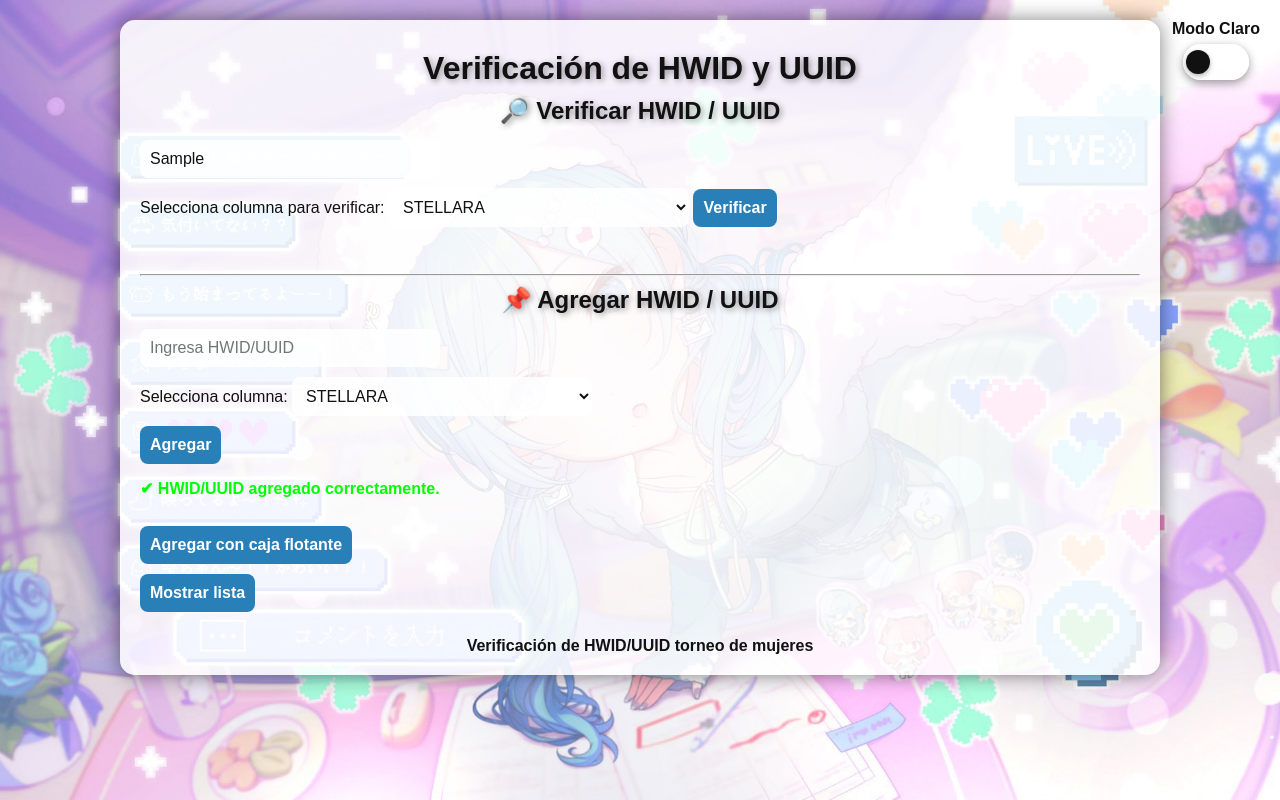
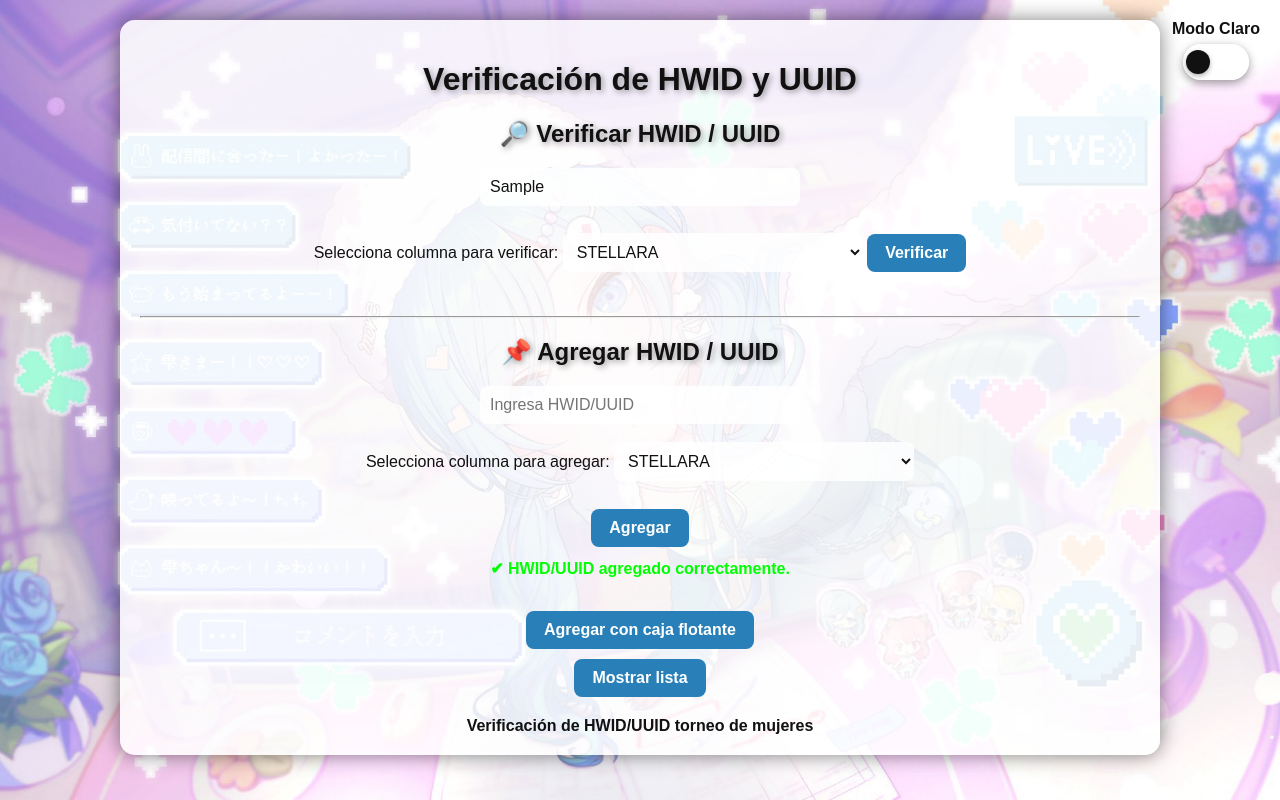
Before and after one commit to enashinonome85-hash/HWID, a plain HTML site: page index.html in a window 1280 px wide. Both pictures are taken after typing "Sample", "Sample" into the empty fields and a click on the button "Agregar". Drawn offline with Linux system fonts and the light colour scheme.

Commit message:
Update index.html

```diff
--- a/index.html
+++ b/index.html
@@ -1,35 +1,37 @@
 <!DOCTYPE html>
 <html lang="es">
 <head>
-<meta charset="UTF-8">
-<meta name="viewport" content="width=device-width, initial-scale=1">
+<meta charset="UTF-8" />
+<meta name="viewport" content="width=device-width, initial-scale=1" />
 <title>Verificación de HWID y UUID</title>
+
 <style>
 :root {
     --bg-overlay: rgba(255, 255, 255, 0.15);
     --panel-bg: rgba(255, 255, 255, 0.85);
     --text-color: #111;
 }
+
 body.dark {
     --bg-overlay: rgba(0, 0, 0, 0.45);
     --panel-bg: rgba(0, 0, 0, 0.75);
     --text-color: #fff;
 }
+
 body {
     font-family: Arial, sans-serif;
     margin: 0;
+    padding: 20px;
     color: var(--text-color);
+    text-align: center;
     background-image: url('20240731_073957.jpg');
     background-size: cover;
     background-position: center;
     background-attachment: fixed;
     display: flex;
     justify-content: center;
-    align-items: flex-start;
-    min-height: 100vh;
-    padding: 20px;
-    box-sizing: border-box;
 }
+
 .container {
     width: 100%;
     max-width: 1000px;
@@ -38,26 +40,37 @@ body {
     border-radius: 15px;
     box-shadow: 0 0 20px rgba(0,0,0,0.5);
 }
-h1,h2 { text-align:center; text-shadow: 2px 2px 6px rgba(0,0,0,.4); margin: 10px 0; }
-input, select, button {
+
+h1, h2 { text-shadow: 2px 2px 6px rgba(0,0,0,.4); }
+
+input, select {
+    padding: 10px;
+    width: 100%;
+    max-width: 300px;
     font-size: 16px;
     border-radius: 8px;
     border: none;
     outline: none;
-    padding: 10px;
-    margin: 5px 0;
-    box-sizing: border-box;
+    background: var(--panel-bg);
+    color: var(--text-color);
 }
-input, select { width: 100%; max-width: 300px; background: var(--panel-bg); color: var(--text-color); }
+
 button {
+    padding: 10px 18px;
+    font-size: 16px;
+    margin-top: 10px;
+    cursor: pointer;
+    border-radius: 8px;
+    border: none;
     background: #2980b9;
     color: white;
     font-weight: bold;
-    cursor: pointer;
-    transition: 0.2s;
+    transition: .2s;
 }
+
 button:hover { background: #3498db; }
-#resultado, #resultadoAgregar { margin-top: 10px; font-weight: bold; min-height: 24px; }
+
+#resultado, #resultadoAgregar { margin-top: 12px; font-weight: bold; min-height: 24px; }
 
 .caja-flotante {
     width: 95%;
@@ -77,7 +90,9 @@ button:hover { background: #3498db; }
     transition: opacity .3s ease, transform .3s ease;
     z-index: 9999;
 }
-.caja-flotante.visible { display: block; opacity:1; transform:translate(-50%, -50%) scale(1);}
+
+.caja-flotante.visible { display: block; opacity: 1; transform: translate(-50%, -50%) scale(1); }
+
 .closeBtn {
     background: #c0392b;
     border: none;
@@ -90,18 +105,33 @@ button:hover { background: #3498db; }
     top: 12px;
     right: 12px;
 }
+
 .lista-scroll {
     overflow-x: auto;
     margin-top: 10px;
 }
+
 .tabla { display: flex; flex-direction: column; width: 100%; }
-.fila { display: flex; border-bottom:1px solid rgba(0,0,0,.2);}
-.columna { flex: 1; min-width: 150px; padding: 6px; word-break: break-word; text-align: center; }
+.fila { display: flex; }
+.columna { flex: 1; min-width: 150px; padding: 6px; border-bottom: 1px solid rgba(0,0,0,0.2); word-break: break-word; text-align: center; }
 .encabezado .columna { font-weight: bold; background: var(--bg-overlay); }
-.delBtn { background-color: red; color:white; border:none; padding:4px 8px; font-size:12px; cursor:pointer; border-radius:4px; display:block; margin:5px auto 0;}
+
+.delBtn {
+    background-color: red;
+    color: white;
+    border: none;
+    padding: 4px 8px;
+    font-size: 12px;
+    cursor: pointer;
+    border-radius: 4px;
+    display: block;
+    margin: 5px auto 0;
+}
+
 .bienvenida {
     position: fixed;
-    top: 50%; left: 50%;
+    top: 50%;
+    left: 50%;
     transform: translate(-50%, -50%) scale(0.7);
     background: var(--panel-bg);
     color: var(--text-color);
@@ -110,34 +140,70 @@ button:hover { background: #3498db; }
     backdrop-filter: blur(8px);
     box-shadow: 0px 0px 20px #000;
     text-align: center;
-    width: 320px; max-width:90%;
-    opacity:0; pointer-events:none;
+    width: 320px;
+    max-width: 90%;
+    opacity: 0;
+    pointer-events: none;
     transition: opacity .4s ease, transform .4s ease;
     z-index: 9999;
 }
-.bienvenida.visible { opacity:1; transform:translate(-50%,-50%) scale(1); pointer-events:auto;}
+
+.bienvenida.visible {
+    opacity: 1;
+    transform: translate(-50%, -50%) scale(1);
+    pointer-events: auto;
+}
+
 #switchContainer {
-    position: fixed; top:20px; right:20px;
-    display:flex; flex-direction:column; align-items:center; z-index:9999;
+    position: fixed;
+    top: 20px;
+    right: 20px;
+    display: flex;
+    flex-direction: column;
+    align-items: center;
+    z-index: 9999;
 }
-#switchText { margin-bottom:6px; font-weight:bold; color:var(--text-color);}
+
+#switchText { margin-bottom: 6px; font-weight: bold; color: var(--text-color); }
+
 #switchTema {
-    width:60px; height:30px; background:var(--panel-bg); border-radius:50px; cursor:pointer; box-shadow:0 3px 10px rgba(0,0,0,0.4);
-    display:flex; align-items:center; padding:3px; transition: background .3s ease, transform .3s ease;
+    width: 60px;
+    height: 30px;
+    background: var(--panel-bg);
+    border-radius: 50px;
+    cursor: pointer;
+    box-shadow: 0 3px 10px rgba(0,0,0,0.4);
+    display: flex;
+    align-items: center;
+    padding: 3px;
+    transition: background .3s ease, transform .3s ease;
 }
-#switchTema .toggle { width:24px; height:24px; background:var(--text-color); border-radius:50%; transition: transform .3s ease, background .3s ease; box-shadow:0 2px 5px rgba(0,0,0,0.3);}
-body.dark #switchTema .toggle { transform: translateX(30px);}
-#switchTema:hover { transform: scale(1.1);}
-@media(max-width:600px){
-    #switchContainer { top:auto; bottom:20px; right:20px;}
-    #switchTema { width:50px; height:26px; padding:2px;}
-    #switchTema .toggle { width:20px; height:20px;}
-    body.dark #switchTema .toggle { transform: translateX(24px);}
-    #switchText { font-size:14px;}
+
+#switchTema .toggle {
+    width: 24px;
+    height: 24px;
+    background: var(--text-color);
+    border-radius: 50%;
+    transition: transform .3s ease, background .3s ease;
+    box-shadow: 0 2px 5px rgba(0,0,0,0.3);
+}
+
+body.dark #switchTema .toggle { transform: translateX(30px); }
+#switchTema:hover { transform: scale(1.1); }
+
+@media (max-width: 600px) {
+    #switchContainer { top: auto; bottom: 20px; right: 20px; }
+    #switchTema { width: 50px; height: 26px; padding: 2px; }
+    #switchTema .toggle { width: 20px; height: 20px; }
+    body.dark #switchTema .toggle { transform: translateX(24px); }
+    #switchText { font-size: 14px; }
 }
 
 #footerText {
-    text-align:center; margin-top:20px; font-weight:bold; color:var(--text-color);
+    text-align:center;
+    margin-top:20px;
+    font-weight:bold;
+    color:var(--text-color);
 }
 </style>
 </head>
@@ -145,11 +211,13 @@ body.dark #switchTema .toggle { transform: translateX(30px);}
 
 <div class="container">
 
+<!-- Interruptor -->
 <div id="switchContainer">
     <div id="switchText">Modo Claro</div>
     <div id="switchTema" onclick="toggleTema()"><div class="toggle"></div></div>
 </div>
 
+<!-- Bienvenida -->
 <div id="bienvenida" class="bienvenida">
     <h2>¡Bienvenido!</h2>
     <p>Gracias por usar el verificador de HWID / UUID.</p>
@@ -157,42 +225,44 @@ body.dark #switchTema .toggle { transform: translateX(30px);}
 </div>
 
 <h1>Verificación de HWID y UUID</h1>
+
 <h2>🔎 Verificar HWID / UUID</h2>
-<input id="codigoVerificar" placeholder="Ingresa HWID o UUID"><br>
+<input id="codigoVerificar" placeholder="Ingresa HWID o UUID" />
+<br /><br />
 <label for="columnaSeleccion">Selecciona columna para verificar:</label>
 <select id="columnaSeleccion"></select>
 <button onclick="verificar()">Verificar</button>
 <div id="resultado"></div>
 
-<hr>
+<hr />
+
 <h2>📌 Agregar HWID / UUID</h2>
-<input id="inputAgregarDirecto" placeholder="Ingresa HWID/UUID"><br>
-<label for="columnaAgregarDirecto">Selecciona columna:</label>
-<select id="columnaAgregarDirecto"></select><br>
+<input id="inputAgregarDirecto" placeholder="Ingresa HWID/UUID" />
+<br /><br />
+<label for="columnaAgregarDirecto">Selecciona columna para agregar:</label>
+<select id="columnaAgregarDirecto"></select>
+<br /><br />
 <button onclick="agregarDirecto()">Agregar</button>
-<div id="resultadoAgregar"></div><br>
+<div id="resultadoAgregar"></div>
+<br />
 <button onclick="abrirAgregar()">Agregar con caja flotante</button>
 
 <div id="cajaAgregar" class="caja-flotante">
     <button class="closeBtn" onclick="cerrarAgregar()">X</button>
     <h3>Agregar HWID / UUID</h3>
-    <input id="inputAgregar" placeholder="Ingresa HWID/UUID"><br>
+    <input id="inputAgregar" placeholder="Ingresa HWID/UUID" />
+    <br /><br />
     <label for="columnaAgregar">Selecciona columna:</label>
-    <select id="columnaAgregar"></select><br>
+    <select id="columnaAgregar"></select>
+    <br /><br />
     <button onclick="agregarAHWID()">Agregar</button>
 </div>
 
-<br><button id="toggleBtn" onclick="toggleLista()">Mostrar lista</button>
+<br />
+<button id="toggleBtn" onclick="toggleLista()">Mostrar lista</button>
 
 <div id="listaFlotante" class="caja-flotante">
     <button class="closeBtn" onclick="toggleLista()">X</button>
-    <div style="margin-bottom: 10px; display:flex; flex-wrap:wrap; gap:8px; justify-content:center; align-items:center;">
-        <label for="filtroColumna">Mostrar columna:</label>
-        <select id="filtroColumna" onchange="actualizarLista()">
-            <option value="-1">Todas</option>
-        </select>
-        <button onclick="toggleTodasColumnas()">Alternar Todas/Una</button>
-    </div>
     <div id="lista" class="lista-scroll">
         <div class="tabla">
             <div class="fila encabezado" id="encabezadoColumnas"></div>
@@ -218,117 +288,89 @@ function escapeHtml(text){return text.replace(/[&<>"']/g,c=>({"&":"&amp;","<":"&
 const selector = document.getElementById("columnaSeleccion");
 const selectorAgregar = document.getElementById("columnaAgregar");
 const selectorAgregarDirecto = document.getElementById("columnaAgregarDirecto");
-const filtroColumna = document.getElementById("filtroColumna");
 
 nombresColumnas.forEach((nombre,index)=>{
     [selector,selectorAgregar,selectorAgregarDirecto].forEach(sel=>{
         const opt=document.createElement("option"); opt.value=index; opt.textContent=nombre; sel.appendChild(opt);
     });
-    const optFiltro = document.createElement("option"); optFiltro.value=index; optFiltro.textContent=nombre; filtroColumna.appendChild(optFiltro);
 });
+
+function crearEncabezado(){
+    const encabezadoDiv = document.getElementById("encabezadoColumnas");
+    encabezadoDiv.innerHTML="";
+    nombresColumnas.forEach(nombre=>{
+        const col = document.createElement("div");
+        col.className="columna";
+        col.innerHTML=escapeHtml(nombre);
+        encabezadoDiv.appendChild(col);
+    });
+}
+crearEncabezado();
+
+function actualizarLista(){
+    const filasDiv=document.getElementById("filasHWID");
+    filasDiv.innerHTML="";
+    if(codigos.length===0){
+        filasDiv.innerHTML=`<div class="fila"><div class="columna" style="flex:${nombresColumnas.length}">No hay HWID/UUID guardados.</div></div>`;
+        return;
+    }
+    const totalCols=nombresColumnas.length;
+    const totalFilas=Math.ceil(codigos.length/totalCols);
+    for(let i=0;i<totalFilas;i++){
+        const fila=document.createElement("div"); fila.className="fila";
+        for(let j=0;j<totalCols;j++){
+            const idx=i*totalCols+j;
+            const codigo=codigos[idx]||"";
+            const boton=codigo?`<button class="delBtn" onclick="eliminarCodigo(${idx})">Eliminar</button>`:"";
+            const col=document.createElement("div");
+            col.className="columna"; col.innerHTML=escapeHtml(codigo)+boton;
+            fila.appendChild(col);
+        }
+        filasDiv.appendChild(fila);
+    }
+}
+actualizarLista();
 
 function abrirAgregar(){document.getElementById("cajaAgregar").classList.add("visible");}
 function cerrarAgregar(){document.getElementById("cajaAgregar").classList.remove("visible");}
 
 function existeHWID(valor){return codigos.includes(valor);}
+
 function agregarEnColumna(valor,colIndex){
-    const resultadoAgregarDiv=document.getElementById("resultadoAgregar");
-    resultadoAgregarDiv.textContent=""; resultadoAgregarDiv.style.color="";
-    if(existeHWID(valor)){resultadoAgregarDiv.textContent="✘ Este HWID/UUID ya está registrado.";resultadoAgregarDiv.style.color="red";return false;}
-    const numColumnas=nombresColumnas.length;
-    const totalFilas=Math.ceil(codigos.length/numColumnas);
+    const res=document.getElementById("resultadoAgregar"); res.textContent=""; res.style.color="";
+    if(existeHWID(valor)){res.textContent="✘ Este HWID/UUID ya está registrado.";res.style.color="red"; return false;}
+    const numCols=nombresColumnas.length;
+    const totalFilas=Math.ceil(codigos.length/numCols);
     let nuevaLista=codigos.slice();
     let insertIndex=-1;
-    for(let fila=0;fila<totalFilas;fila++){
-        const idx=fila*numColumnas+colIndex;
+    for(let f=0;f<totalFilas;f++){
+        const idx=f*numCols+colIndex;
         if(idx>=nuevaLista.length||!nuevaLista[idx]){insertIndex=idx;break;}
     }
-    if(insertIndex===-1){insertIndex=totalFilas*numColumnas+colIndex;}
-    while(nuevaLista.length<insertIndex){nuevaLista.push("");}
+    if(insertIndex===-1) insertIndex=totalFilas*numCols+colIndex;
+    while(nuevaLista.length<insertIndex) nuevaLista.push("");
     nuevaLista[insertIndex]=valor;
     codigos=nuevaLista;
     localStorage.setItem("codigosGuardados",JSON.stringify(codigos));
     actualizarLista();
-    resultadoAgregarDiv.textContent="✔ HWID/UUID agregado correctamente.";
-    resultadoAgregarDiv.style.color="lime";
+    res.textContent="✔ HWID/UUID agregado correctamente."; res.style.color="lime";
     return true;
 }
-function agregarAHWID(){const input=document.getElementById("inputAgregar");const valor=input.value.trim();const colIndex=parseInt(document.getElementById("columnaAgregar").value);if(!valor){alert("HWID/UUID vacío");return;}if(agregarEnColumna(valor,colIndex)){input.value="";cerrarAgregar();}}
-function agregarDirecto(){const valor=document.getElementById("inputAgregarDirecto").value.trim();const colIndex=parseInt(document.getElementById("columnaAgregarDirecto").value);if(!valor){alert("HWID/UUID vacío");return;}if(agregarEnColumna(valor,colIndex)){document.getElementById("inputAgregarDirecto").value="";}}
 
-function eliminarCodigo(i){
-    const input = prompt("Ingrese la contraseña para eliminar este HWID/UUID:");
-    if(input===null)return;
-    if(input!==CONTRASENA){alert("Contraseña incorrecta"); return;}
-    codigos[i]=""; localStorage.setItem("codigosGuardados",JSON.stringify(codigos));
-    actualizarLista();
+function agregarAHWID(){const input=document.getElementById("inputAgregar"); const valor=input.value.trim(); const colIndex=parseInt(document.getElementById("columnaAgregar").value); if(!valor){alert("HWID/UUID vacío"); return;} if(agregarEnColumna(valor,colIndex)){input.value=""; cerrarAgregar();}}
+function agregarDirecto(){const valor=document.getElementById("inputAgregarDirecto").value.trim(); const colIndex=parseInt(document.getElementById("columnaAgregarDirecto").value); if(!valor){alert("HWID/UUID vacío"); return;} if(agregarEnColumna(valor,colIndex)){document.getElementById("inputAgregarDirecto").value="";}}
+
+function eliminarCodigo(i){const input=prompt("Ingrese la contraseña para eliminar este HWID/UUID:"); if(input===null)return; if(input!==CONTRASENA){alert("Contraseña incorrecta"); return;} codigos[i]=""; localStorage.setItem("codigosGuardados",JSON.stringify(codigos)); actualizarLista();}
+
+let listaVisible=false; function toggleLista(){listaVisible=!listaVisible; document.getElementById("listaFlotante").classList.toggle("visible",listaVisible); document.getElementById("toggleBtn").textContent=listaVisible?"Lista abierta":"Mostrar lista";}
+
+function verificar(){const c=document.getElementById("codigoVerificar").value.trim(); const r=document.getElementById("resultado"); const colIndex=parseInt(document.getElementById("columnaSeleccion").value); const colHWIDs=codigos.filter((_,i)=>i%nombresColumnas.length===colIndex); if(colHWIDs.includes(c)){r.textContent="✔ Correcto: HWID/UUID verificado en "+nombresColumnas[colIndex]; r.style.color="lime";} else{r.textContent="✘ Incorrecto: no se encontró en "+nombresColumnas[colIndex]; r.style.color="red";}
+
 }
 
-let listaVisible=false; let mostrarTodasColumnas=true; let ultimaColumnaSeleccionada=-1;
+function toggleTema(){document.body.classList.toggle("dark"); document.getElementById("switchText").textContent=document.body.classList.contains("dark")?"Modo Oscuro":"Modo Claro";}
 
-function toggleLista(){
-    listaVisible=!listaVisible;
-    document.getElementById("listaFlotante").classList.toggle("visible",listaVisible);
-    document.getElementById("toggleBtn").textContent=listaVisible?"Lista abierta":"Mostrar lista";
-    if(listaVisible && ultimaColumnaSeleccionada>=0) filtroColumna.value=ultimaColumnaSeleccionada;
-    actualizarLista();
-}
-
-function toggleTodasColumnas(){
-    mostrarTodasColumnas=!mostrarTodasColumnas;
-    filtroColumna.value=mostrarTodasColumnas?-1:0;
-    actualizarLista();
-}
-
-function actualizarLista(){
-    const filasDiv=document.getElementById("filasHWID");
-    filasDiv.innerHTML="";
-    const filtro=parseInt(filtroColumna.value);
-    if(filtro>=0) ultimaColumnaSeleccionada=filtro;
-    const totalCols=nombresColumnas.length;
-    const totalFilas=Math.ceil(codigos.length/totalCols);
-    const columnasVisibles=(filtro>=0)?[filtro]:nombresColumnas.map((_,i)=>i);
-    const encabezadoDiv=document.getElementById("encabezadoColumnas");
-    encabezadoDiv.innerHTML="";
-    columnasVisibles.forEach(i=>{
-        const col=document.createElement("div"); col.className="columna"; col.innerHTML=escapeHtml(nombresColumnas[i]); encabezadoDiv.appendChild(col);
-    });
-    if(codigos.length===0){
-        const fila=document.createElement("div"); fila.className="fila";
-        const col=document.createElement("div"); col.className="columna"; col.style.flex=columnasVisibles.length; col.textContent="No hay HWID/UUID guardados."; fila.appendChild(col); filasDiv.appendChild(fila); return;
-    }
-    for(let f=0;f<totalFilas;f++){
-        const fila=document.createElement("div"); fila.className="fila";
-        columnasVisibles.forEach(c=>{
-            const idx=f*totalCols+c;
-            const codigo=codigos[idx]||"";
-            const boton=codigo?`<button class="delBtn" onclick="eliminarCodigo(${idx})">Eliminar</button>`:"";
-            const col=document.createElement("div"); col.className="columna"; col.innerHTML=escapeHtml(codigo)+boton; fila.appendChild(col);
-        });
-        filasDiv.appendChild(fila);
-    }
-}
-
-function verificar(){
-    const c=document.getElementById("codigoVerificar").value.trim();
-    const r=document.getElementById("resultado");
-    const colIndex=parseInt(document.getElementById("columnaSeleccion").value);
-    const colHWIDs=codigos.filter((_,i)=>i%nombresColumnas.length===colIndex);
-    if(colHWIDs.includes(c)){r.textContent="✔ Correcto: HWID/UUID verificado en "+nombresColumnas[colIndex]; r.style.color="lime";}
-    else{r.textContent="✘ Incorrecto: no se encontró en "+nombresColumnas[colIndex]; r.style.color="red";}
-}
-
-function toggleTema(){
-    document.body.classList.toggle("dark");
-    document.getElementById("switchText").textContent=document.body.classList.contains("dark")?"Modo Oscuro":"Modo Claro";
-}
-
-window.onload=function(){
-    document.getElementById("bienvenida").classList.add("visible");
-    setTimeout(cerrarBienvenida,5000);
-    actualizarLista();
-}
-
+window.onload=function(){const b=document.getElementById("bienvenida"); b.classList.add("visible"); setTimeout(cerrarBienvenida,5000);}
 function cerrarBienvenida(){document.getElementById("bienvenida").classList.remove("visible");}
 </script>
 
```
